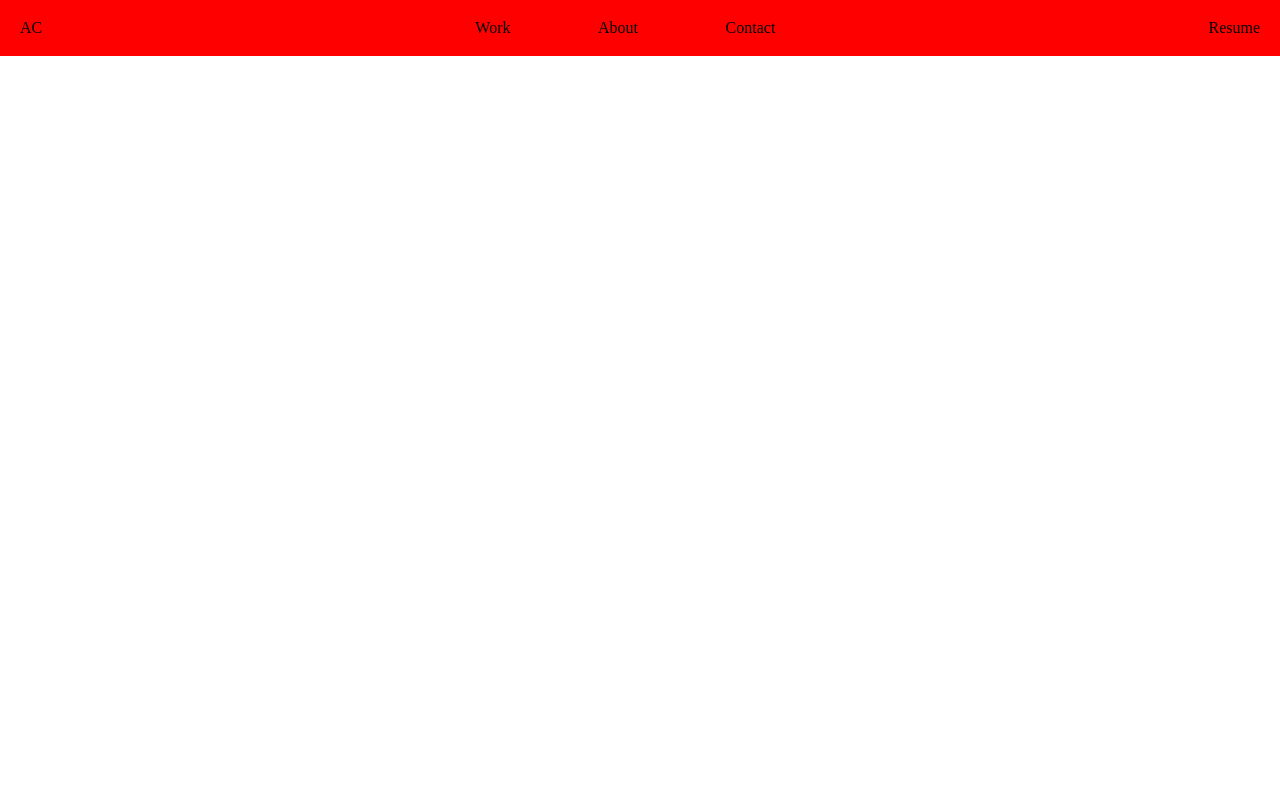
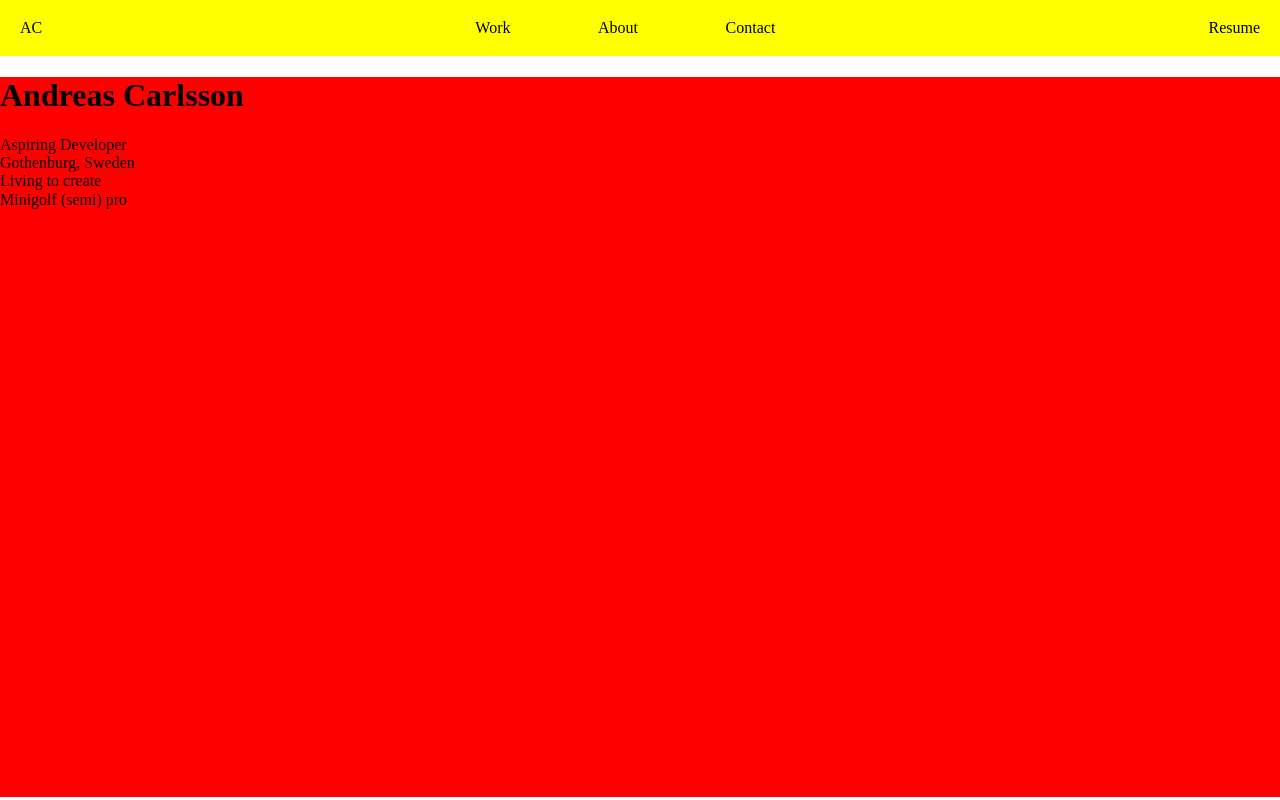
Before and after one commit to AndyCarlsson/portfolio, a React (Create React App) app: page / in a window 1280 px wide. Built offline with nearby package versions, Linux system fonts and the light colour scheme.

Commit message:
Added startpage component

```diff
--- a/src/App.js
+++ b/src/App.js
@@ -1,10 +1,16 @@
 import React from 'react';
 import Navbar from './components/navbar/navbar';
-import "normalize.css"
-import "./app.css"
+import 'normalize.css';
+import './app.css';
+import Startpage from './components/startpage/startpage';
 
 const App = () => {
-  return <Navbar/>;
-}
+  return (
+    <>
+      <Navbar />
+      <Startpage />
+    </>
+  );
+};
 
 export default App;
--- a/src/components/navbar/navbar.css
+++ b/src/components/navbar/navbar.css
@@ -1,5 +1,4 @@
 .navbar-container {
-  background-color: red;
   height: 7vh;
   width: 100%;
   display: flex;
@@ -7,6 +6,7 @@
   justify-content: space-between;
   align-items: center;
   padding: 0px 20px;
+  background-color: yellow;
 }
 
 .navbar-link-container {
--- /dev/null
+++ b/src/components/startpage/startpage.css
@@ -0,0 +1,4 @@
+.page-wrapper {
+  height: 90vh;
+  background-color: red;
+}
--- /dev/null
+++ b/src/components/startpage/startpage.js
@@ -0,0 +1,18 @@
+import React from 'react';
+import '../startpage/startpage.css';
+
+const Startpage = () => {
+  return (
+    <div className='page-wrapper'>
+      <section className='text-container'>
+        <h1>Andreas Carlsson</h1>
+        <p>Aspiring Developer</p>
+        <p>Gothenburg, Sweden</p>
+        <p>Living to create</p>
+        <p>Minigolf (semi) pro</p>
+      </section>
+    </div>
+  );
+};
+
+export default Startpage;
```
